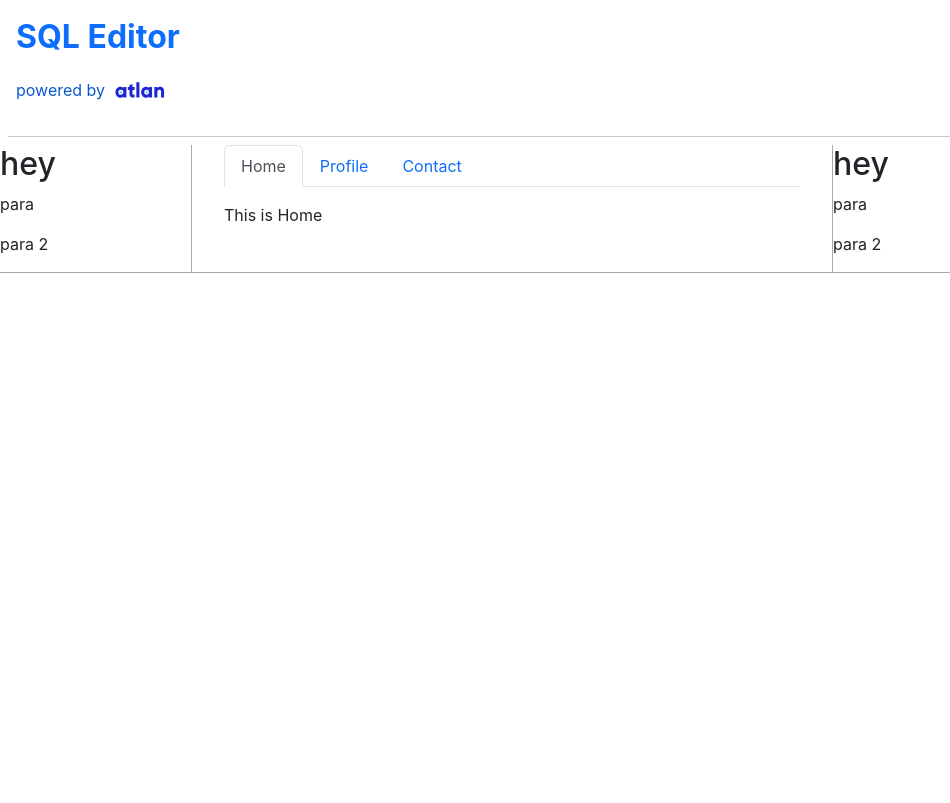
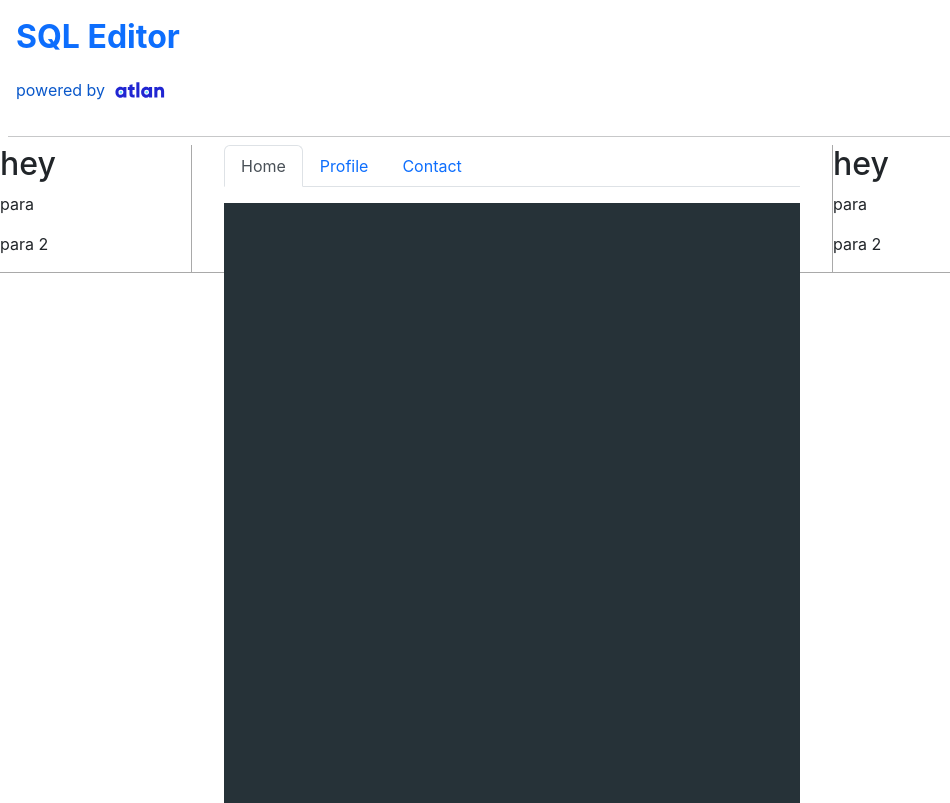
Before and after one commit to haha-harshit/Atlan-frontend-assignment, a React (Create React App) app: page / in a window 1280 px wide. Shown: the whole page, without its empty margins (0-950 px from the left). Built offline with nearby package versions, Linux system fonts and the light colour scheme.

Commit message:
install codemirror and make editor component

```diff
--- a/package.json
+++ b/package.json
@@ -7,8 +7,10 @@
     "@testing-library/react": "^13.3.0",
     "@testing-library/user-event": "^13.5.0",
     "bootstrap": "^5.1.3",
+    "codemirror": "^5.45.0",
     "react": "^18.2.0",
     "react-bootstrap": "^2.4.0",
+    "react-codemirror2": "^7.2.1",
     "react-dom": "^18.2.0",
     "react-scripts": "5.0.1",
     "web-vitals": "^2.1.4"
--- a/src/Components/BodyTabs.js
+++ b/src/Components/BodyTabs.js
@@ -1,10 +1,27 @@
 import React, { useState } from 'react'
 import Tab from 'react-bootstrap/Tab';
 import Tabs from 'react-bootstrap/Tabs';
+import Editor from './Editor';
 
+// import 'codemirror/lib/codemirror.css';
+// import 'codemirror/theme/material.css';
+// import 'codemirror/mode/xml/xml';
+// import 'codemirror/mode/javascript/javascript';
+// import 'codemirror/mode/css/css';
+
+
+
+// import {Controlled as ControlledEditor} from 'react-codemirror2'
+// import CodeMirror from 'react-codemirror2'
+// CodeMirror(document.getElementById('home'), {
+//   lineNumbers: true,
+//   tabSize: 2,
+//   value: 'console.log("Hello, World");'
+// });
 
 function BodyTabs() {
     const [key, setKey] = useState('home');
+
 
     return (
         <Tabs
@@ -15,7 +32,10 @@ function BodyTabs() {
     >
       <Tab eventKey="home" title="Home">
         {/* <Sonnet /> */}
-        This is Home
+        <div className='editor-container' id='home'>
+          <Editor />
+        </div>
+
       </Tab>
       <Tab eventKey="profile" title="Profile">
         {/* <Sonnet /> */}
--- /dev/null
+++ b/src/Components/Editor.js
@@ -0,0 +1,40 @@
+import React from 'react'
+
+import 'codemirror/lib/codemirror.css';
+import 'codemirror/theme/material.css';
+import 'codemirror/mode/xml/xml';
+import 'codemirror/mode/javascript/javascript';
+import 'codemirror/mode/css/css';
+
+
+import {Controlled as ControlledEditor} from 'react-codemirror2'
+
+export default function Editor(props) {
+    const {
+        language,
+        value,
+        onChange
+    } = props
+
+    function handleChange(editor, data, value){
+        onChange(value)
+    }
+    return (
+        <div className='editorContainer'>
+
+            <ControlledEditor
+                onBeforeChange={handleChange}
+                value={value}
+                className= "code-mirror-wrapper"
+                options={{
+                    lineWrapping: true,
+                    lint: true,
+                    mode: language,
+                    theme: 'material',
+                    lineNumbers: value
+                }}
+            />
+
+        </div>
+    )
+}
```
Also changed, not shown: public/index.html (+12 -5 lines), 1 other file (tests, documents, lock files or other folders).
